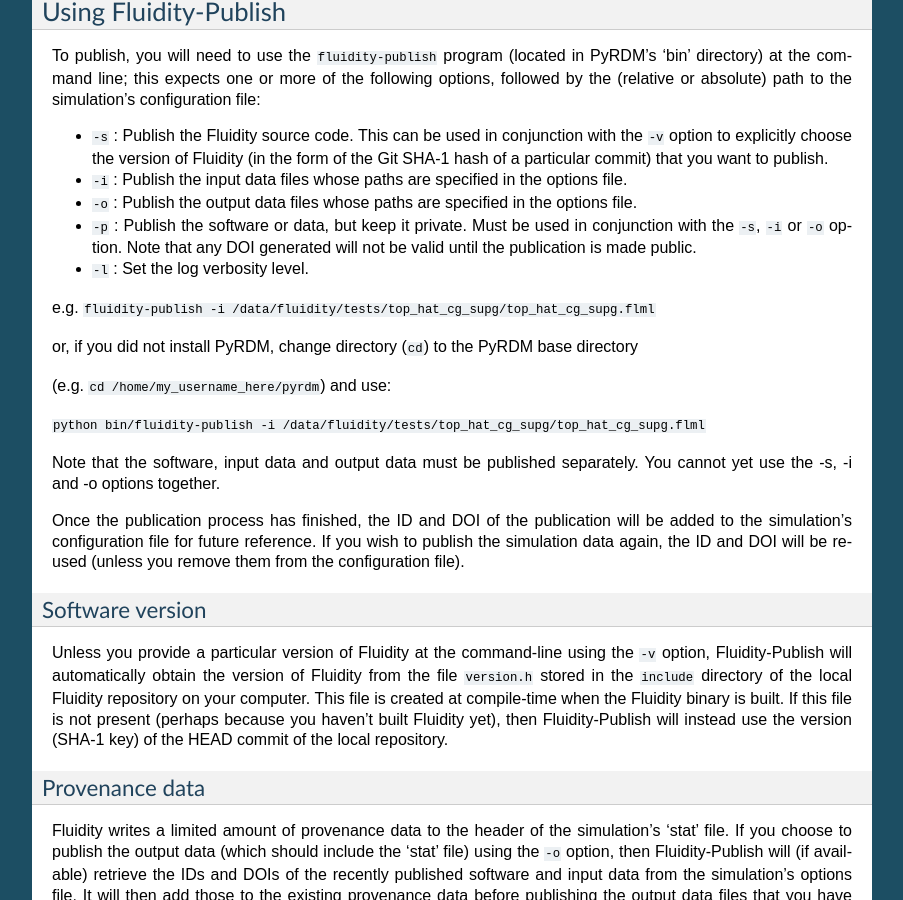
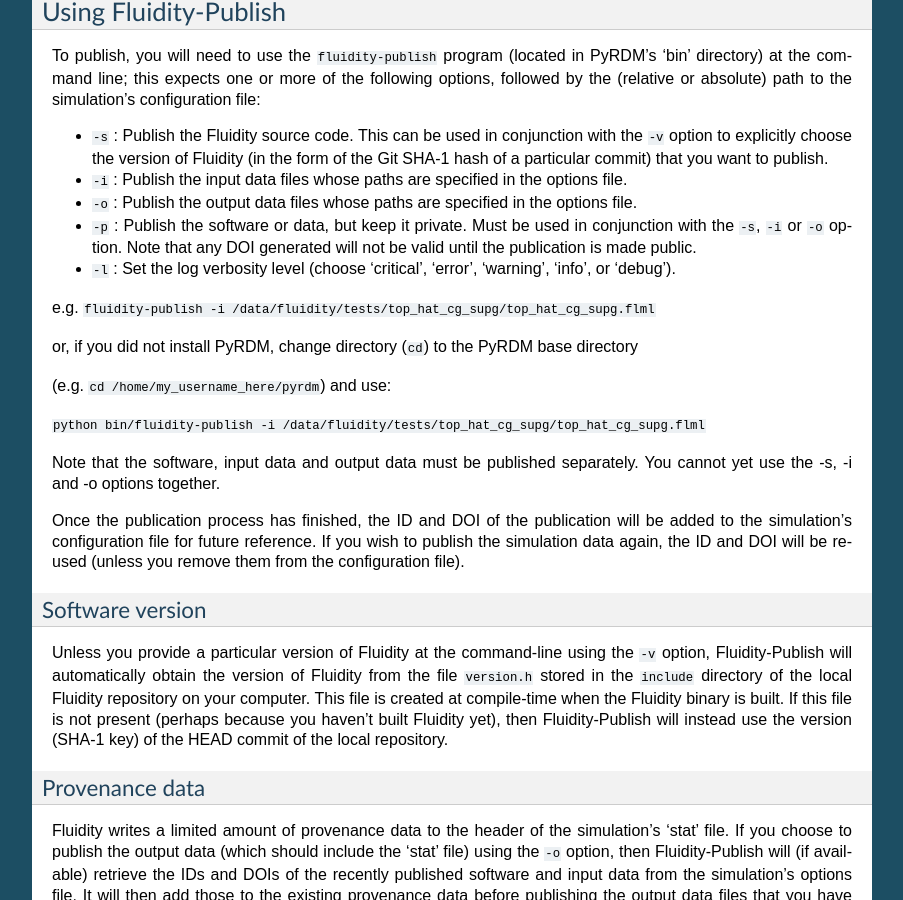
Before and after one commit to pyrdm/pyrdm, a Sphinx documentation site: the page built from docs/source/application_fluidity.rst, in a window 1280 px wide and 900 px high, scrolled down 1230 px. Shown: the whole window, without its empty margins (198-1101 px from the left). Built offline with Sphinx 7.4.7, drawn with Linux system fonts in a browser that asks for light colours; pages that are not in the unit, such as notebooks, are missing from menus.

Commit message:
Add verbosity level choices.

```diff
--- a/docs/source/application_fluidity.rst
+++ b/docs/source/application_fluidity.rst
@@ -70,7 +70,7 @@
    that any DOI generated will not be valid until the publication is
    made public.
 
--  ``-l`` : Set the log verbosity level.
+-  ``-l`` : Set the log verbosity level (choose 'critical', 'error', 'warning', 'info', or 'debug').
 
 e.g.
 ``fluidity-publish -i /data/fluidity/tests/top_hat_cg_supg/top_hat_cg_supg.flml``
```
